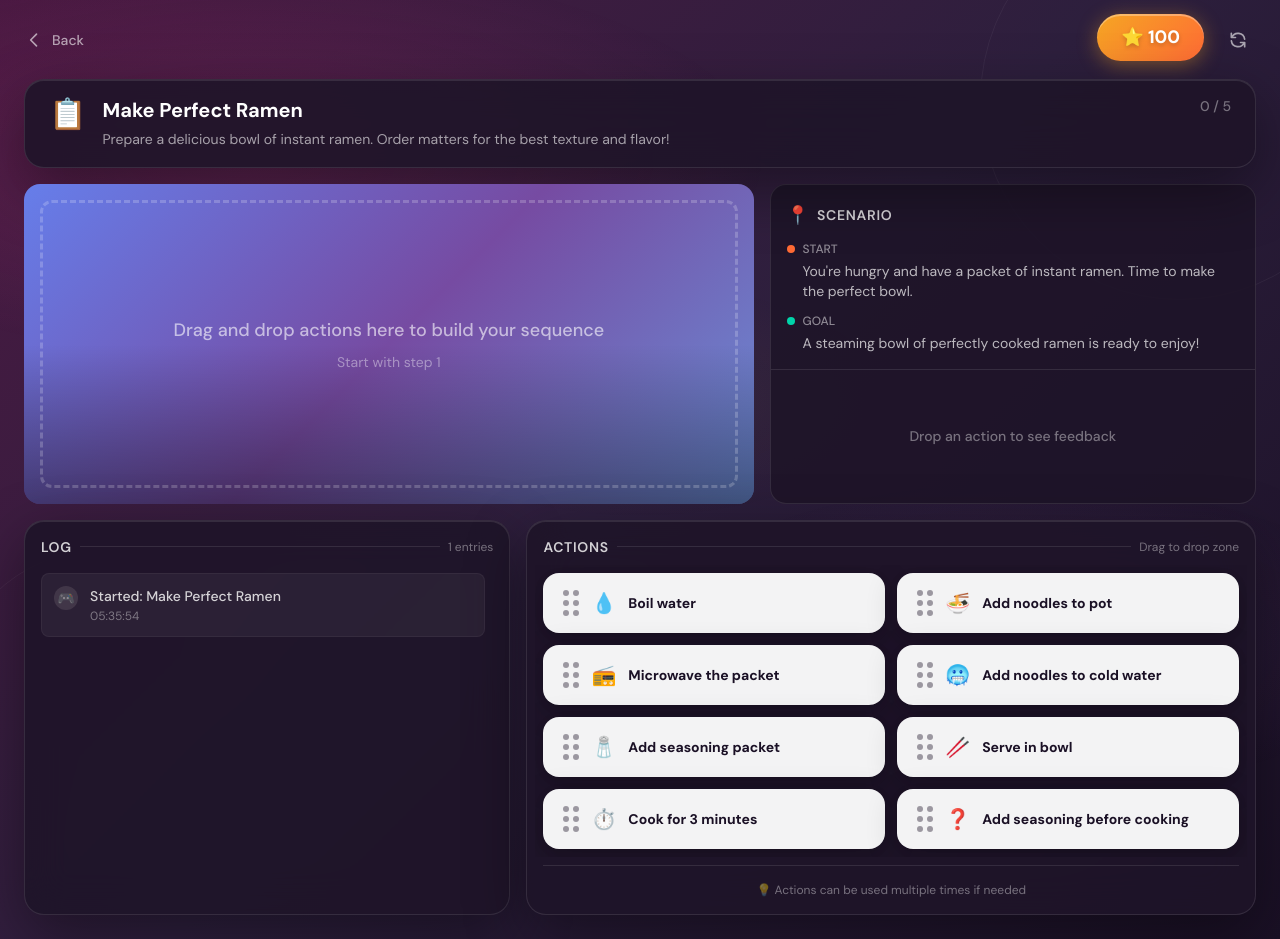
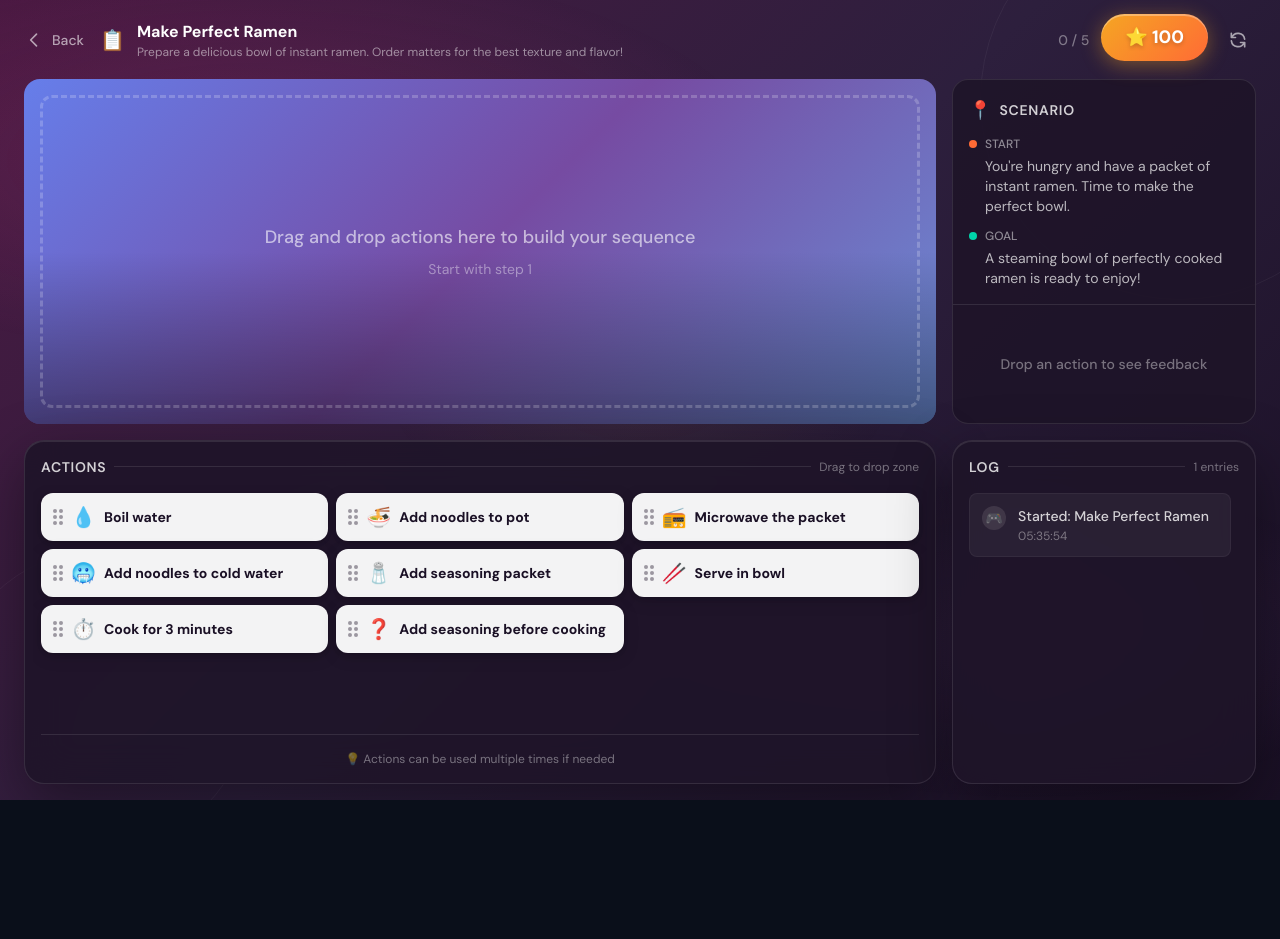
Before and after one commit to karanwg/trades-wg, a Next.js app: page /play/sample-cooking in a window 1280 px wide. After the commit the page ends 800 px from the top, so only its background shows below. Built offline with nearby package versions, Linux system fonts and the light colour scheme.

Commit message:
Boom boom

```diff
--- a/app/globals.css
+++ b/app/globals.css
@@ -365,20 +365,20 @@ a:focus-visible {
 /* Option Card (Draggable) */
 .wg-option-card {
   background: var(--wg-card-light);
-  border-radius: 16px;
-  padding: 16px 20px;
+  border-radius: 12px;
+  padding: 10px 12px;
   font-weight: 700;
-  font-size: 15px;
+  font-size: 14px;
   color: #1a1025;
   box-shadow:
-    0 8px 32px rgba(0, 0, 0, 0.2),
-    0 2px 8px rgba(0, 0, 0, 0.1);
+    0 4px 16px rgba(0, 0, 0, 0.15),
+    0 2px 4px rgba(0, 0, 0, 0.1);
   cursor: grab;
   user-select: none;
   transition: all 0.2s cubic-bezier(0.34, 1.56, 0.64, 1);
   display: flex;
   align-items: center;
-  gap: 12px;
+  gap: 8px;
 }
 
 .wg-option-card:hover {
@@ -406,15 +406,15 @@ a:focus-visible {
 /* Drag Handle */
 .wg-drag-handle {
   display: grid;
-  grid-template-columns: repeat(2, 6px);
-  gap: 4px;
+  grid-template-columns: repeat(2, 4px);
+  gap: 2px;
   opacity: 0.4;
   flex-shrink: 0;
 }
 
 .wg-drag-handle span {
-  width: 6px;
-  height: 6px;
+  width: 4px;
+  height: 4px;
   background: currentColor;
   border-radius: 50%;
 }
--- a/components/sequencing/ActionsPanel.tsx
+++ b/components/sequencing/ActionsPanel.tsx
@@ -43,7 +43,7 @@ export function ActionsPanel({
 
       {/* Actions grid */}
       <div className="flex-1 overflow-y-auto p-2 -m-2">
-        <div className="grid grid-cols-2 gap-3">
+        <div className="grid grid-cols-3 gap-2">
           {actions.map((action) => {
             const isShaking = shakingActionId === action.id;
             const isDragging = draggingId === action.id;
--- a/components/sequencing/DropZonePanel.tsx
+++ b/components/sequencing/DropZonePanel.tsx
@@ -37,7 +37,7 @@ export function DropZonePanel({
       onDragOver={onDragOver}
       onDragLeave={onDragLeave}
       className={`
-        relative rounded-2xl overflow-hidden transition-all duration-300
+        h-full relative rounded-2xl overflow-hidden transition-all duration-300
         ${isDragOver ? 'ring-4 ring-[var(--wg-accent-teal)] ring-opacity-50' : ''}
       `}
       style={{ background: NEUTRAL_GRADIENT }}
@@ -55,7 +55,7 @@ export function DropZonePanel({
       `} />
 
       {/* Content area */}
-      <div className="relative z-10 p-8 min-h-[320px] flex flex-col">
+      <div className="relative z-10 p-6 h-full flex flex-col">
         {/* Empty state */}
         {chain.length === 0 && (
           <div className="flex-1 flex flex-col items-center justify-center">
--- a/components/sequencing/ProgressHeader.tsx
+++ b/components/sequencing/ProgressHeader.tsx
@@ -21,12 +21,12 @@ export function ProgressHeader({
 }: ProgressHeaderProps) {
   return (
     <div className="px-6 py-4">
-      {/* Top bar: Back button, score, reset */}
-      <div className="flex items-center justify-between mb-4">
+      {/* Top bar: Back button, question, score, reset */}
+      <div className="flex items-center gap-4">
         {/* Left: Back button */}
         <button
           onClick={onBack}
-          className="flex items-center gap-2 text-white/60 hover:text-white transition-colors"
+          className="flex items-center gap-2 text-white/60 hover:text-white transition-colors shrink-0"
         >
           <svg className="w-5 h-5" fill="none" viewBox="0 0 24 24" stroke="currentColor">
             <path strokeLinecap="round" strokeLinejoin="round" strokeWidth={2} d="M15 19l-7-7 7-7" />
@@ -34,8 +34,24 @@ export function ProgressHeader({
           <span className="text-sm font-medium">Back</span>
         </button>
 
-        {/* Right: Score, reset */}
-        <div className="flex items-center gap-4">
+        {/* Center: Question (takes remaining space) */}
+        <div className="flex-1 min-w-0">
+          <div className="flex items-center gap-3">
+            <span className="text-xl shrink-0">📋</span>
+            <div className="min-w-0">
+              <h2 className="text-base font-bold text-white truncate">{questionTitle}</h2>
+              <p className="text-white/50 text-xs truncate">{questionDescription}</p>
+            </div>
+          </div>
+        </div>
+
+        {/* Right: Step counter, Score, reset */}
+        <div className="flex items-center gap-3 shrink-0">
+          {/* Step counter */}
+          <div className="text-white/40 text-sm font-medium">
+            {currentStep} / {totalSteps}
+          </div>
+
           {/* Score */}
           <div className="wg-score-badge wg-animate-float">
             ⭐ {score}
@@ -53,20 +69,6 @@ export function ProgressHeader({
           </button>
         </div>
       </div>
-
-      {/* Question / Problem Statement */}
-      <div className="wg-card-dark px-6 py-4">
-        <div className="flex items-start gap-4">
-          <div className="text-3xl">📋</div>
-          <div className="flex-1">
-            <h2 className="text-xl font-bold text-white mb-1">{questionTitle}</h2>
-            <p className="text-white/60 text-sm leading-relaxed">{questionDescription}</p>
-          </div>
-          <div className="text-white/40 text-sm font-medium whitespace-nowrap">
-            {currentStep} / {totalSteps}
-          </div>
-        </div>
-      </div>
     </div>
   );
 }
--- a/components/sequencing/SequencingGame.tsx
+++ b/components/sequencing/SequencingGame.tsx
@@ -185,7 +185,7 @@ export function SequencingGame({ question, onBack }: SequencingGameProps) {
   }, [question.title]);
 
   return (
-    <div className="min-h-screen wg-background relative">
+    <div className="h-screen overflow-hidden wg-background relative flex flex-col">
       {/* Background Effects */}
       <div className="wg-bg-pattern" />
       <div className="wg-bg-shapes" />
@@ -193,7 +193,7 @@ export function SequencingGame({ question, onBack }: SequencingGameProps) {
       {/* Red Flash Overlay */}
       {showRedFlash && <div className="wg-red-flash" />}
 
-      <div className="relative z-10">
+      <div className="relative z-10 flex flex-col flex-1 min-h-0">
         {/* Header */}
         <ProgressHeader
           currentStep={currentStep}
@@ -205,10 +205,10 @@ export function SequencingGame({ question, onBack }: SequencingGameProps) {
           onBack={onBack}
         />
 
-        {/* Main Content */}
-        <div className="px-6 pb-6 space-y-4">
-          {/* Top Row: Drop Zone + Feedback Panel (60/40 split) */}
-          <div className="grid gap-4 grid-cols-[3fr_2fr]">
+        {/* Main Content - fills remaining space */}
+        <div className="flex-1 min-h-0 px-6 pb-4 flex flex-col gap-4">
+          {/* Top Row: Drop Zone + Feedback Panel (75/25 split) */}
+          <div className="flex-1 min-h-0 grid gap-4 grid-cols-[3fr_1fr]">
             {/* Drop Zone (Top-Left) */}
             <DropZonePanel
               chain={chain}
@@ -233,15 +233,10 @@ export function SequencingGame({ question, onBack }: SequencingGameProps) {
             />
           </div>
 
-          {/* Bottom Row: Log + Actions (40/60 split) */}
-          <div className="grid grid-cols-[2fr_3fr] gap-4">
-            {/* Log Panel (Bottom-Left) */}
-            <div className="wg-card-dark p-4 min-h-[280px]">
-              <LogPanel entries={log} />
-            </div>
-
-            {/* Actions Panel (Bottom-Right) */}
-            <div className="wg-card-dark p-4 min-h-[280px]">
+          {/* Bottom Row: Actions + Log (75/25 split) */}
+          <div className="flex-1 min-h-0 grid grid-cols-[3fr_1fr] gap-4">
+            {/* Actions Panel (Bottom-Left) */}
+            <div className="wg-card-dark p-4 min-h-0 overflow-hidden flex flex-col">
               <ActionsPanel
                 actions={allActions}
                 isCompleted={isCompleted}
@@ -250,6 +245,11 @@ export function SequencingGame({ question, onBack }: SequencingGameProps) {
                 onDragStart={handleDragStart}
                 onDragEnd={handleDragEnd}
               />
+            </div>
+
+            {/* Log Panel (Bottom-Right) */}
+            <div className="wg-card-dark p-4 min-h-0 overflow-hidden flex flex-col">
+              <LogPanel entries={log} />
             </div>
           </div>
         </div>
```
